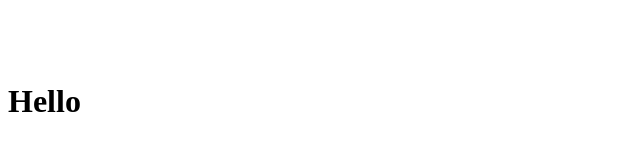
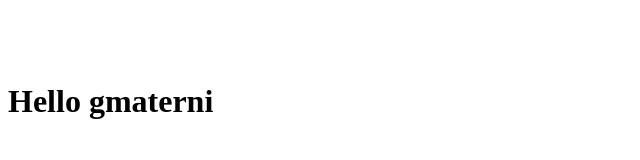
Before and after one commit to ipotesi2000/ipotesi2000.github.io, a plain HTML site: page index.html in a window 1280 px wide. Shown: the whole page, without its empty margins (0-640 px from the left). Drawn offline with Linux system fonts and the light colour scheme.

Commit message:
21-11-22 (15:47)

```diff
--- a/index.html
+++ b/index.html
@@ -2,14 +2,14 @@
 <html xmlns="http://www.w3.org/1999/xhtml" lang="en">
 
   <head>
-    <title>giuseppe materno</title>
+    <title>giuseppe materni</title>
   </head>
 
   <body>
 <br>
 <br>
 <br>
-	<h1>Hello</h3>
+	<h1>Hello gmaterni</h3>
   </body>
 
 </html>
```
